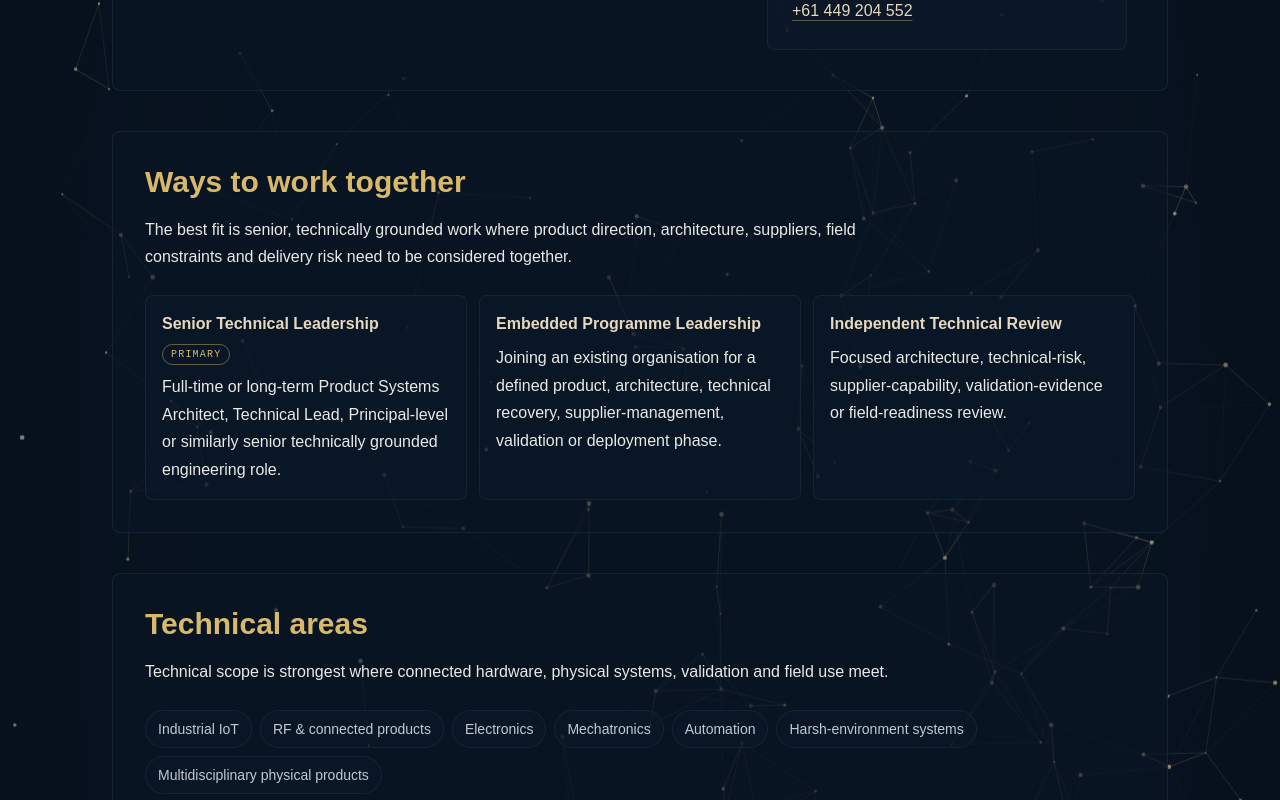
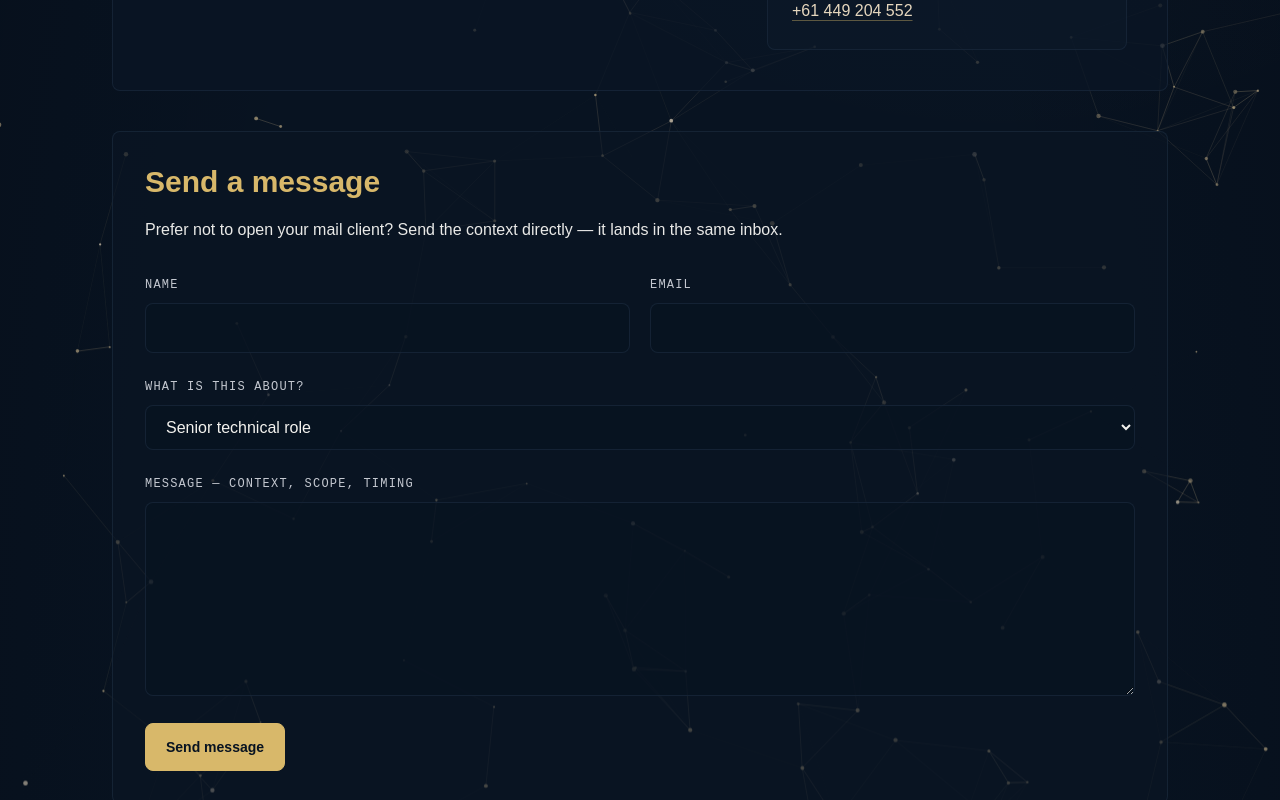
Before and after one commit to raghavmalik89/engineering-portfolio, a Next.js app in the folder website/: page /contact in a window 1280 px wide. Shown: the part 1200-2000 px from the top of the page. Built offline with nearby package versions, Linux system fonts and the light colour scheme.

Commit message:
feat(contact): add Netlify contact form
Static-friendly form (name, email, topic, message) with honeypot
spam trap. Netlify Forms picks it up at deploy; submissions arrive
by email. Free tier: 100 submissions/month.

```diff
--- a/website/app/contact/page.tsx
+++ b/website/app/contact/page.tsx
@@ -239,6 +239,108 @@ export default function ContactPage() {
         </section>
 
         <section
+          aria-labelledby="message-form-title"
+          className="mt-10 rounded-lg border border-border-subtle/70 bg-surface/55 p-6 sm:p-8"
+        >
+          <h2
+            id="message-form-title"
+            className="text-2xl font-semibold text-accent-copper sm:text-3xl"
+          >
+            Send a message
+          </h2>
+          <p className="readable-copy mt-4 max-w-[760px]">
+            Prefer not to open your mail client? Send the context directly —
+            it lands in the same inbox.
+          </p>
+
+          <form
+            name="contact"
+            method="POST"
+            data-netlify="true"
+            netlify-honeypot="bot-field"
+            className="mt-7 grid gap-5"
+          >
+            <input type="hidden" name="form-name" value="contact" />
+            <p className="hidden" aria-hidden="true">
+              <label>
+                Do not fill this out: <input name="bot-field" />
+              </label>
+            </p>
+
+            <div className="grid gap-5 sm:grid-cols-2">
+              <div>
+                <label htmlFor="contact-name" className={detailLabel}>
+                  Name
+                </label>
+                <input
+                  id="contact-name"
+                  name="name"
+                  type="text"
+                  required
+                  autoComplete="name"
+                  className="mt-2 w-full rounded-lg border border-border-subtle/70 bg-background/60 px-4 py-3 text-base text-foreground transition-colors focus:border-accent-copper focus:outline-none"
+                />
+              </div>
+              <div>
+                <label htmlFor="contact-email" className={detailLabel}>
+                  Email
+                </label>
+                <input
+                  id="contact-email"
+                  name="email"
+                  type="email"
+                  required
+                  autoComplete="email"
+                  className="mt-2 w-full rounded-lg border border-border-subtle/70 bg-background/60 px-4 py-3 text-base text-foreground transition-colors focus:border-accent-copper focus:outline-none"
+                />
+              </div>
+            </div>
+
+            <div>
+              <label htmlFor="contact-topic" className={detailLabel}>
+                What is this about?
+              </label>
+              <select
+                id="contact-topic"
+                name="topic"
+                className="mt-2 w-full rounded-lg border border-border-subtle/70 bg-background/60 px-4 py-3 text-base text-foreground transition-colors focus:border-accent-copper focus:outline-none"
+              >
+                <option value="senior-role">Senior technical role</option>
+                <option value="programme-leadership">
+                  Embedded programme leadership
+                </option>
+                <option value="technical-review">
+                  Independent technical review
+                </option>
+                <option value="other">Something else</option>
+              </select>
+            </div>
+
+            <div>
+              <label htmlFor="contact-message" className={detailLabel}>
+                Message — context, scope, timing
+              </label>
+              <textarea
+                id="contact-message"
+                name="message"
+                required
+                rows={6}
+                className="mt-2 w-full rounded-lg border border-border-subtle/70 bg-background/60 px-4 py-3 text-base leading-7 text-foreground transition-colors focus:border-accent-copper focus:outline-none"
+              />
+            </div>
+
+            <div>
+              <button
+                type="submit"
+                className="inline-flex min-h-12 items-center justify-center rounded-lg border border-accent-copper bg-accent-copper px-5 text-sm font-semibold text-background transition-colors duration-200 hover:bg-accent-beige focus-visible:outline focus-visible:outline-2 focus-visible:outline-offset-4 focus-visible:outline-accent-copper"
+              >
+                Send message
+              </button>
+            </div>
+          </form>
+        </section>
+
+        <section
           aria-labelledby="engagement-title"
           className="mt-10 rounded-lg border border-border-subtle/70 bg-surface/55 p-6 sm:p-8"
         >
```
